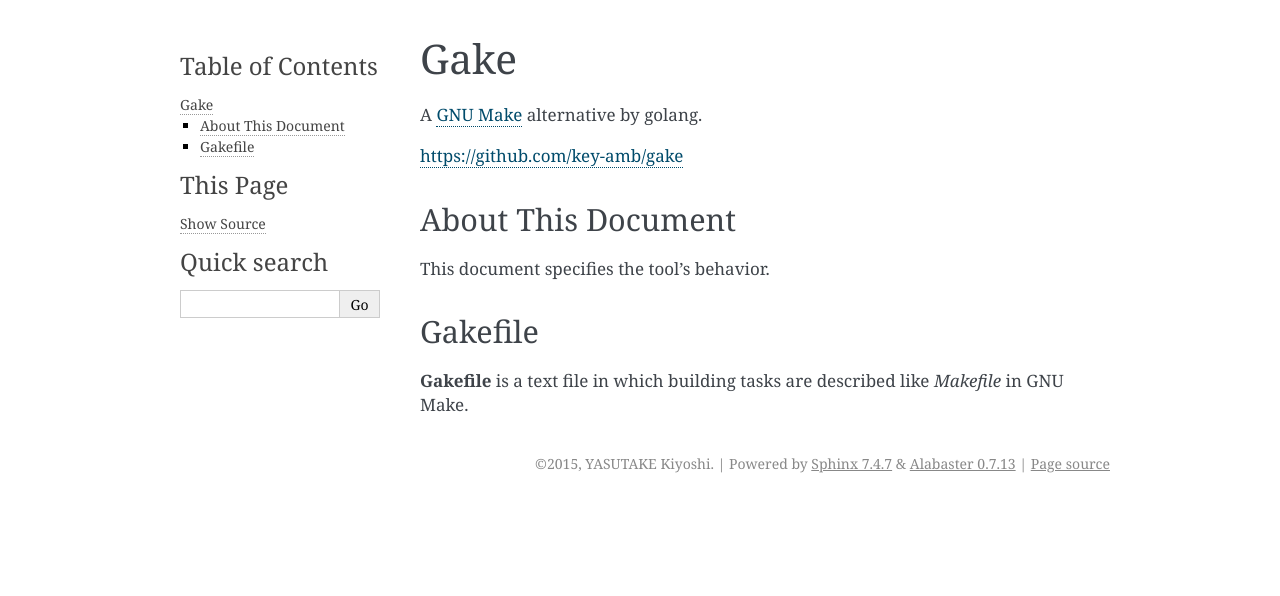
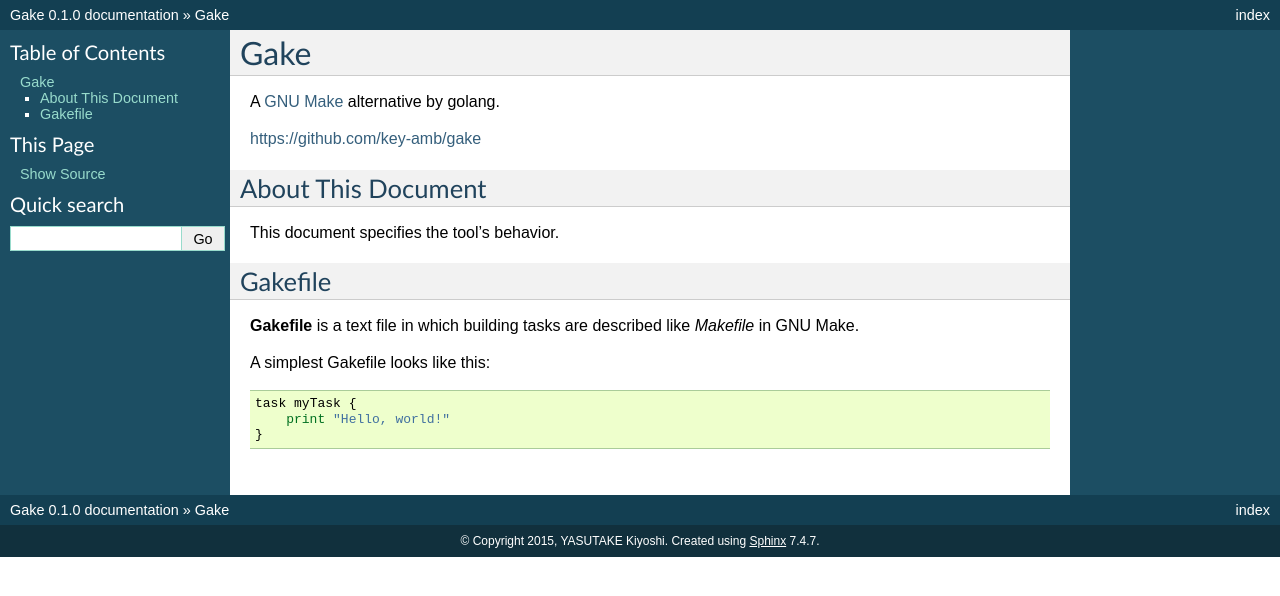
Before and after one commit to progrhyme/experiments, a Sphinx documentation site: the page built from gake-doc/source/index.rst, in a window 1280 px wide. Shown: the top 596 px of the page. Built offline with Sphinx 7.4.7, drawn with Linux system fonts in a browser that asks for light colours.

Commit message:
Use classic theme; sample Gakefile

```diff
--- a/gake-doc/source/conf.py
+++ b/gake-doc/source/conf.py
@@ -110,7 +110,7 @@
 
 # The theme to use for HTML and HTML Help pages.  See the documentation for
 # a list of builtin themes.
-html_theme = 'alabaster'
+html_theme = 'classic'
 
 # Theme options are theme-specific and customize the look and feel of a theme
 # further.  For a list of options available for each theme, see the
--- a/gake-doc/source/index.rst
+++ b/gake-doc/source/index.rst
@@ -19,3 +19,9 @@
 --------
 
 **Gakefile** is a text file in which building tasks are described like *Makefile* in GNU Make.
+
+A simplest Gakefile looks like this::
+
+    task myTask {
+        print "Hello, world!"
+    }
```
